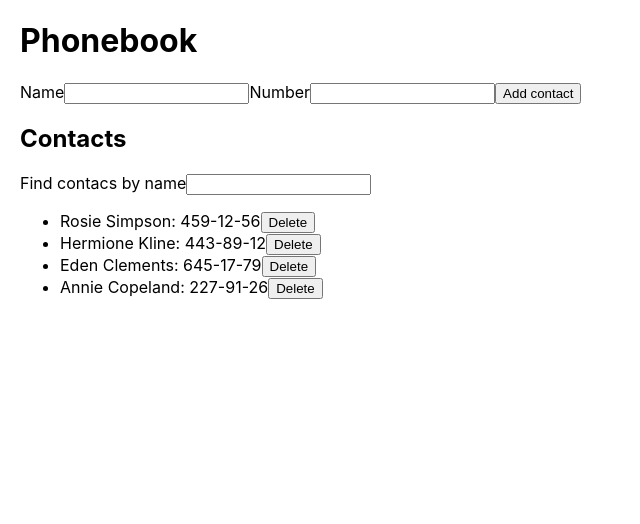
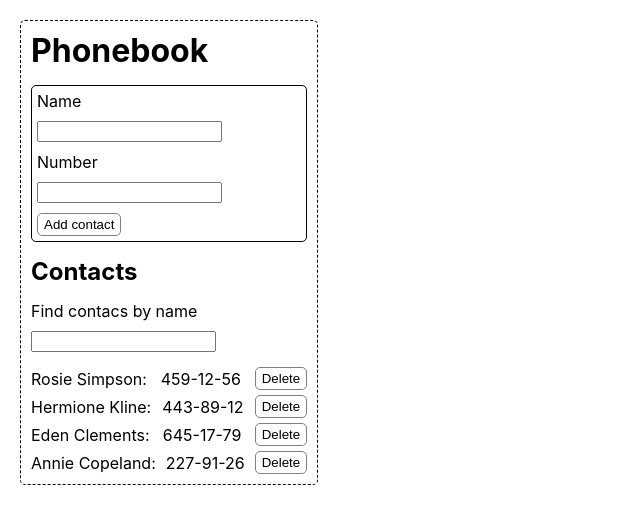
Before and after one commit to Sasha92Shevchuk/goit-react-hw-08-phonebook, a React (Create React App) app: page / in a window 1280 px wide. Shown: the top 524 px of the page, without its empty margins (0-640 px from the left). Built offline with nearby package versions, Linux system fonts and the light colour scheme.

Commit message:
add styled

```diff
--- a/package.json
+++ b/package.json
@@ -4,6 +4,7 @@
   "private": true,
   "homepage": "https://Sasha92Shevchuk.github.io/goit-react-hw-02-phonebook/",
   "dependencies": {
+    "@emotion/styled": "^11.10.5",
     "@testing-library/jest-dom": "^5.16.3",
     "@testing-library/react": "^12.1.4",
     "@testing-library/user-event": "^13.5.0",
--- a/src/components/App.jsx
+++ b/src/components/App.jsx
@@ -1,5 +1,6 @@
 import { nanoid } from 'nanoid';
 import React, { Component } from 'react';
+import { Wrapper } from './App.styled';
 import { ContactForm } from './ContactForm';
 import { ContactList } from './ContactList';
 import { Filter } from './Filter';
@@ -47,7 +48,7 @@ export class App extends Component {
     );
 
     return (
-      <div style={{ marginLeft: 20 }}>
+      <Wrapper style={{ marginLeft: 20 }}>
         <h1>Phonebook</h1>
         <ContactForm onSubmit={this.addContacts} />
 
@@ -57,7 +58,7 @@ export class App extends Component {
           onChange={this.handleInputFilterChange}
         />
         <ContactList items={filteredContacts} onDelete={this.deleteContact} />
-      </div>
+      </Wrapper>
     );
   }
 }
--- /dev/null
+++ b/src/components/App.styled.js
@@ -0,0 +1,18 @@
+import styled from '@emotion/styled';
+
+export const Wrapper = styled.div`
+  margin-top: 20px;
+  margin-left: 20px;
+  width: fit-content;
+  border: 1px solid;
+  border-style: dashed;
+  border-radius: 5px;
+  padding: 10px;
+  display: flex;
+  flex-direction: column;
+  gap: 15px;
+  h1,
+  h2 {
+    margin: 0;
+  }
+`;
--- /dev/null
+++ b/src/components/Button.styled.js
@@ -0,0 +1,12 @@
+import styled from '@emotion/styled';
+
+export const Button = styled.button`
+  background-color: #fff;
+  border: 1px solid grey;
+  border-radius: 5px;
+  padding: 3px 6px;
+  cursor: pointer;
+  :hover {
+    background-color: lightgrey;
+  }
+`;
--- a/src/components/Contact/Contact.js
+++ b/src/components/Contact/Contact.js
@@ -0,0 +1,9 @@
+import styled from '@emotion/styled';
+
+export const Item = styled.li`
+  display: flex;
+  gap: 10px;
+  align-items: center;
+  justify-content: space-between;
+  width: 100%;
+`;
--- a/src/components/Contact/Contact.jsx
+++ b/src/components/Contact/Contact.jsx
@@ -1,11 +1,14 @@
+import { Button } from '../Button.styled';
+import { Item } from './Contact';
+
 export const Contact = ({ item: { id, name, number }, onDelete }) => {
   return (
-    <li>
+    <Item>
       <span>{name}: </span>
       <span>{number}</span>
-      <button type="button" onClick={() => onDelete(id)}>
+      <Button type="button" onClick={() => onDelete(id)}>
         Delete
-      </button>
-    </li>
+      </Button>
+    </Item>
   );
 };
--- a/src/components/ContactForm/ContactForm.jsx
+++ b/src/components/ContactForm/ContactForm.jsx
@@ -1,5 +1,6 @@
 import { Component } from 'react';
-
+import { Form } from './ContactForm.styled';
+import { Button } from '../Button.styled';
 export class ContactForm extends Component {
   state = {
     name: '',
@@ -35,9 +36,8 @@ export class ContactForm extends Component {
   };
   render() {
     return (
-      <form onSubmit={this.handleSubmit}>
-        <label>
-          Name
+      <Form onSubmit={this.handleSubmit}>
+        <label htmlFor="name">Name </label>
         <input
           type="text"
           name="name"
@@ -47,9 +47,8 @@ export class ContactForm extends Component {
           value={this.state.name}
           onChange={this.handleNameChange}
         />
-        </label>
-        <label>
-          Number
+
+        <label htmlFor="number">Number</label>
         <input
           type="tel"
           name="number"
@@ -59,10 +58,9 @@ export class ContactForm extends Component {
           value={this.state.number}
           onChange={this.handleNumberChange}
         />
-        </label>
 
-        <button type="submit">Add contact</button>
-      </form>
+        <Button type="submit">Add contact</Button>
+      </Form>
     );
   }
 }
--- a/src/components/ContactForm/ContactForm.styled.js
+++ b/src/components/ContactForm/ContactForm.styled.js
@@ -0,0 +1,11 @@
+import styled from '@emotion/styled';
+
+export const Form = styled.form`
+  display: flex;
+  flex-direction: column;
+  align-items: flex-start;
+  gap: 10px;
+  border: 1px solid;
+  border-radius: 5px;
+  padding: 5px;
+`;
--- a/src/components/ContactList/ContactList.jsx
+++ b/src/components/ContactList/ContactList.jsx
@@ -1,11 +1,12 @@
 import { Contact } from '../Contact';
+import { List } from './ContactList.styled';
 
 export const ContactList = ({ items, onDelete }) => {
   return (
-    <ul>
+    <List>
       {items.map(item => (
         <Contact key={item.id} item={item} onDelete={onDelete} />
       ))}
-    </ul>
+    </List>
   );
 };
--- a/src/components/ContactList/ContactList.styled.js
+++ b/src/components/ContactList/ContactList.styled.js
@@ -0,0 +1,11 @@
+import styled from '@emotion/styled';
+
+export const List = styled.ul`
+  display: flex;
+  flex-direction: column;
+  align-items: flex-start;
+  gap: 5px;
+  padding: 0;
+  margin: 0;
+  list-style-position: inside;
+`;
--- a/src/components/Filter/Filter.jsx
+++ b/src/components/Filter/Filter.jsx
@@ -1,8 +1,10 @@
+import { FilterBox } from './Filter.styled';
+
 export const Filter = ({ value, onChange }) => {
   return (
-    <label>
-      Find contacs by name
-      <input type="text" value={value} onChange={onChange} />
-    </label>
+    <FilterBox>
+      <label htmlFor="filter">Find contacs by name</label>
+      <input type="text" name="filter" value={value} onChange={onChange} />
+    </FilterBox>
   );
 };
--- a/src/components/Filter/Filter.styled.js
+++ b/src/components/Filter/Filter.styled.js
@@ -0,0 +1,8 @@
+import styled from '@emotion/styled';
+
+export const FilterBox = styled.div`
+  display: flex;
+  flex-direction: column;
+  align-items: flex-start;
+  gap: 10px;
+`;
```
Also changed, not shown: 1 other file (tests, documents, lock files or other folders). Lines whose indentation alone changed are shown as unchanged.
